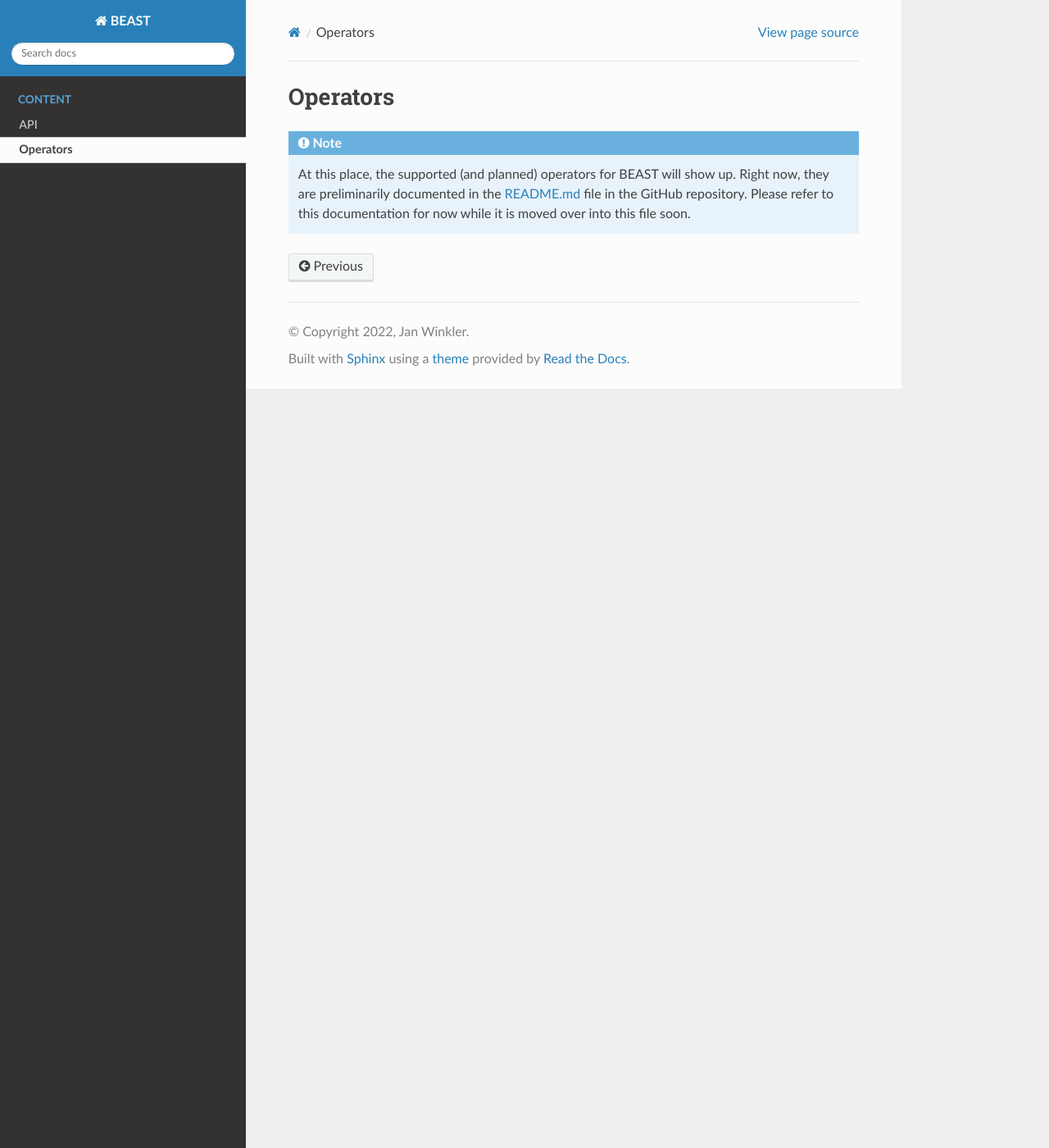
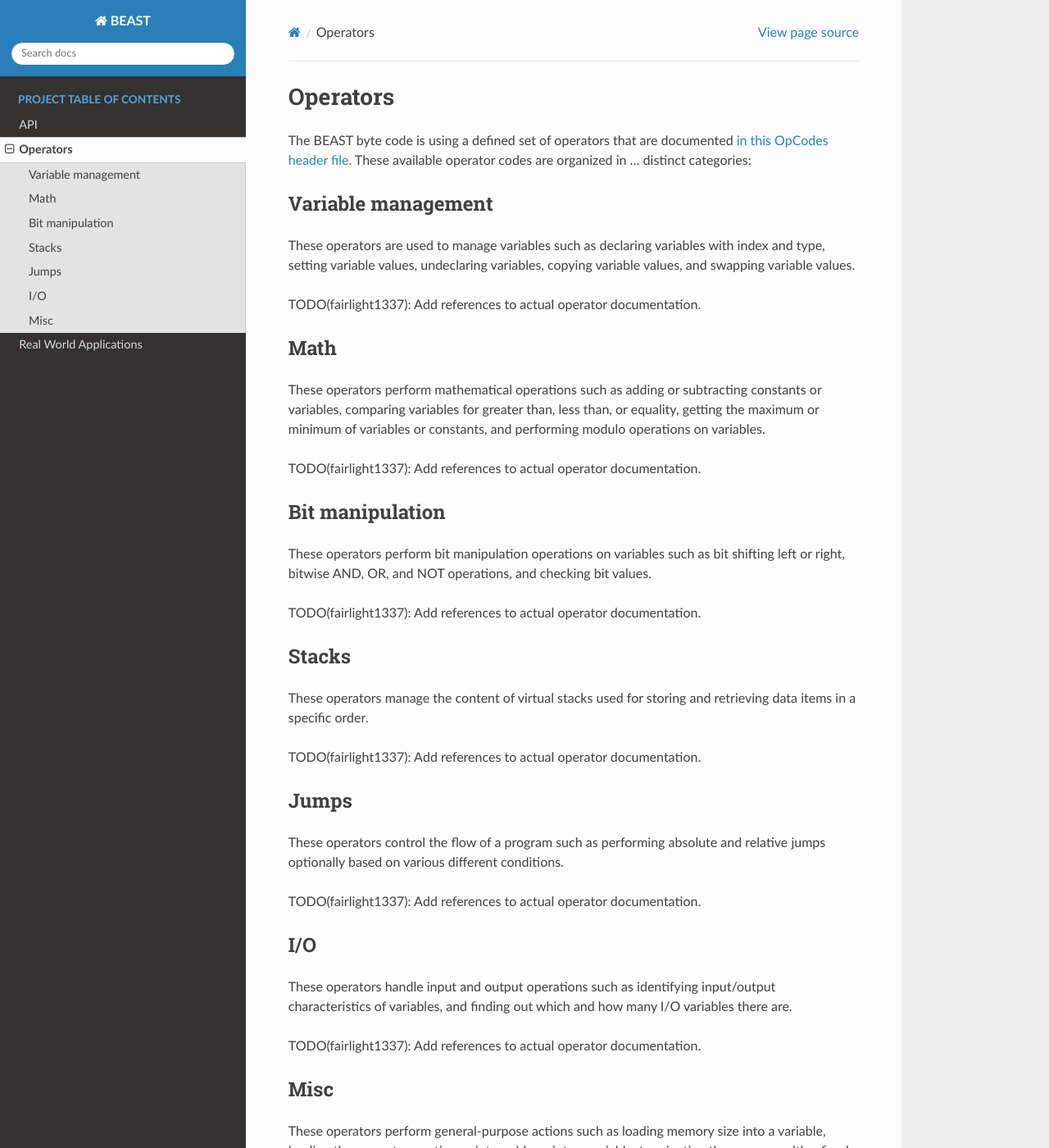
Before and after one commit to dedicate-project/beast, a Sphinx documentation site: the page built from docs/operators.rst, in a window 1280 px wide and 1400 px high. Shown: the whole window at 82% size. Built offline with Sphinx 7.4.7 and the Read the Docs theme 2.0.0, drawn with Linux system fonts in a browser that asks for light colours; some of the changed text lies outside the part shown.

Commit message:
Updated RST documentation

```diff
--- a/docs/conf.py
+++ b/docs/conf.py
@@ -25,7 +25,7 @@ copyright = '2022, Jan Winkler'
 author = 'Jan Winkler'
 master_doc = 'index'
 
-extensions = ['breathe']
+extensions = ['breathe', 'sphinx.ext.autosectionlabel']
 templates_path = ['_templates']
 exclude_patterns = ['_build', 'Thumbs.db', '.DS_Store']
 html_theme = 'sphinx_rtd_theme'
--- a/docs/operators.rst
+++ b/docs/operators.rst
@@ -1,4 +1,65 @@
 Operators
 =========
 
-.. note:: At this place, the supported (and planned) operators for BEAST will show up. Right now, they are preliminarily documented in the `README.md <https://github.com/dedicate-project/beast/blob/main/README.md>`_ file in the GitHub repository. Please refer to this documentation for now while it is moved over into this file soon.
+The BEAST byte code is using a defined set of operators that are documented `in this OpCodes header
+file <https://github.com/dedicate-project/beast/blob/main/include/beast/opcodes.hpp>`_. These
+available operator codes are organized in ... distinct categories:
+
+Variable management
+-------------------
+
+These operators are used to manage variables such as declaring variables with index and type,
+setting variable values, undeclaring variables, copying variable values, and swapping variable
+values.
+
+TODO(fairlight1337): Add references to actual operator documentation.
+
+Math
+----
+
+These operators perform mathematical operations such as adding or subtracting constants or
+variables, comparing variables for greater than, less than, or equality, getting the maximum or
+minimum of variables or constants, and performing modulo operations on variables.
+
+TODO(fairlight1337): Add references to actual operator documentation.
+
+Bit manipulation
+----------------
+
+These operators perform bit manipulation operations on variables such as bit shifting left or right,
+bitwise AND, OR, and NOT operations, and checking bit values.
+
+TODO(fairlight1337): Add references to actual operator documentation.
+
+Stacks
+------
+
+These operators manage the content of virtual stacks used for storing and retrieving data items in a
+specific order.
+
+TODO(fairlight1337): Add references to actual operator documentation.
+
+Jumps
+-----
+
+These operators control the flow of a program such as performing absolute and relative jumps
+optionally based on various different conditions.
+
+TODO(fairlight1337): Add references to actual operator documentation.
+
+I/O
+---
+
+These operators handle input and output operations such as identifying input/output characteristics
+of variables, and finding out which and how many I/O variables there are.
+
+TODO(fairlight1337): Add references to actual operator documentation.
+
+Misc
+----
+
+These operators perform general-purpose actions such as loading memory size into a variable, loading
+the current execution pointer address into a variable, terminating the program with a fixed or
+variable return code, performing system calls, and loading random values into variables.
+
+TODO(fairlight1337): Add references to actual operator documentation.
```
Also changed, not shown: docs/api.rst (+19 -10 lines), docs/cpu_virtual_machine.rst (added, +7 -0 lines), docs/index.rst (+31 -14 lines), docs/program.rst (added, +7 -0 lines), docs/real_world_applications.rst (added, +82 -0 lines), docs/virtual_machine.rst (added, +7 -0 lines), docs/vm_session.rst (added, +7 -0 lines).
